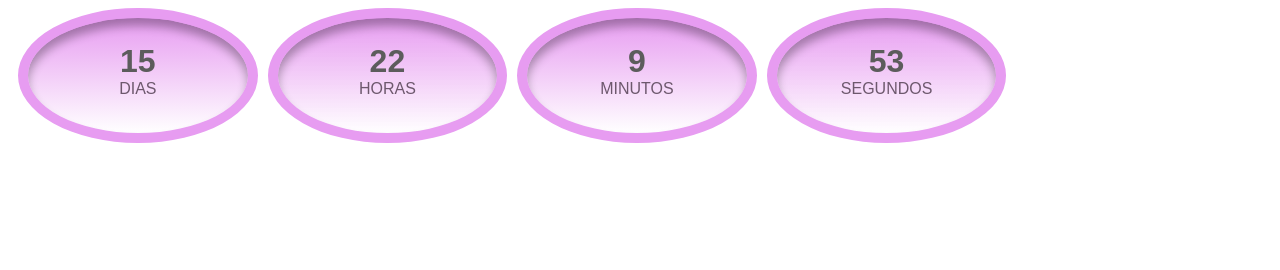
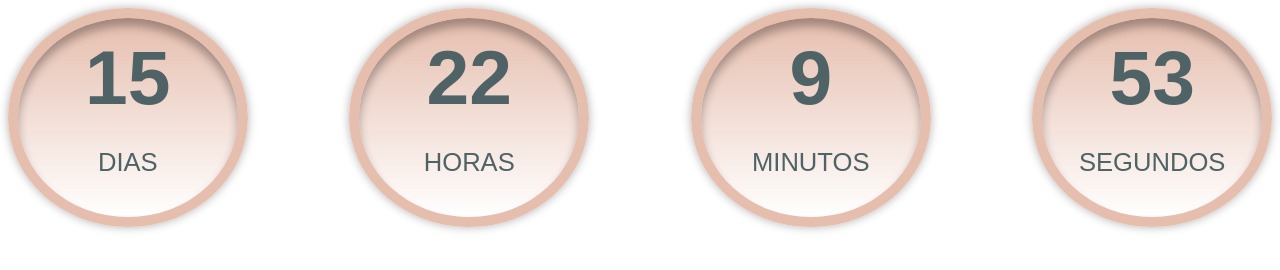
Before and after one commit to lailamt/contador-html, a plain HTML site: page index.html in a window 1280 px wide. Drawn offline with Linux system fonts and the light colour scheme.

Commit message:
Finalização

```diff
--- a/index.html
+++ b/index.html
@@ -8,35 +8,40 @@
             .container{
                 width: auto;
                 height: auto;
-                display: block;
+                position: relative;
+                display:flex;
+                justify-content: space-between;
             }
             .counter{
+                display: block;
                 color: #e79cf1;
-                background: linear-gradient(to bottom, #e79cf1, transparent);
+                background: linear-gradient(to bottom, #e6beae, transparent);
                 font-family: 'Poppins', sans-serif;
+                width: 15%;
                 text-align: center;
-                width: 15%;
-                height: 15%%;
-                padding: 25px 15px 35px;
-                margin: 0 auto 0 10px;
-                border: 10px solid #e79cf1;
+                height: 15%;
+                padding: 15px 15px;
+                /* margin: 0 auto 0 5px; */
                 border-radius: 100% 100%;
-                box-shadow: inset 0 8px 10px rgba(0, 0, 0, 0.3);
                 float: left;
+                /* border: 10px transparent; */
+                /* box-shadow: 0 0 10px 0 rgba(0,0,0,0.3); */
+                box-shadow: inset 0 8px 10px rgba(0, 0, 0, 0.3),0 0 10px 0 rgba(0,0,0,0.3);;
+                border: 10px solid #e6beae;
             }
             .number{
-                color: rgb(92, 92, 92);
-                font-size:xx-large;
+                color: #4f6367;
+                font-size:6vw;
                 font-weight: 600;
-                /* display: block; */
-                margin: 25px 0 5px;
+                display: block;
+                /* margin: 0 0 5px; */
             }
             .subtitle{
-                color: rgb(109, 88, 109);
-                font-size:medium;
+                display: block;
+                color: #4f6367;
+                font-size:2vw;
                 font-weight: 200;
                 text-transform: uppercase;
-                margin: 0;
             }
 
         </style>
@@ -73,32 +78,33 @@
 
 
     <div class="container">
-        <div class="row-content">
-            <div class="day-content">
+        <!-- <div class="row-content"> -->
+            <!-- <div class="content"> -->
                 <div class="counter">
                     <span class="number" id="dia"></span>
                     <p class="subtitle">Dias</p>
                 </div>
-            </div>
-            <div class="hour-content">
+            <!-- </div> -->
+            <!-- <div class="content"> -->
                 <div class="counter">
                     <span class="number" id="hora"></span>
                     <p class="subtitle">Horas</p>
                 </div>
-            </div>
-            <div class="minute-content">
+            <!-- </div> -->
+            <!-- <div class="content"> -->
                 <div class="counter">
                     <span class="number" id="minuto"></span>
                     <p class="subtitle">Minutos</p>
                 </div>
-            </div>
-            <div class="second-content">
+            <!-- </div> -->
+            <!-- <div class="content"> -->
                 <div class="counter">
                     <span class="number" id="segundo"></span>
                     <p class="subtitle">Segundos</p>
                 </div>
-            </div>
-        </div>
+            <!-- </div> -->
+        <!-- </div> -->
+    </div>
         <!-- <table>
             <tr>
                 <td class="numero" id="dia"> </td>
```
